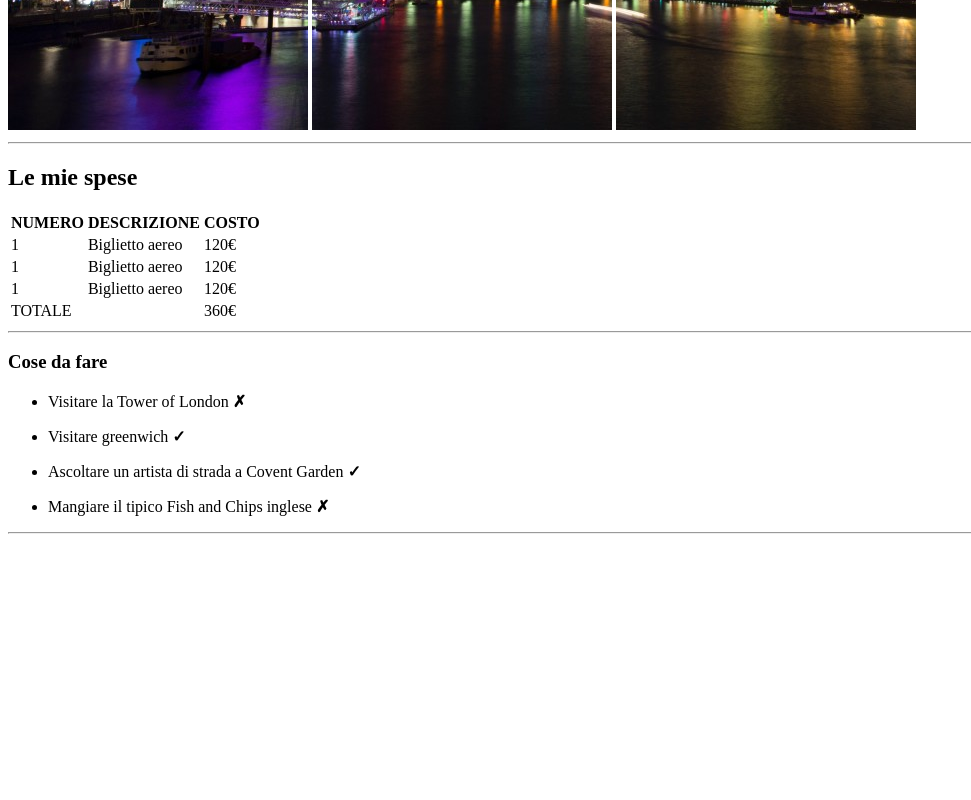
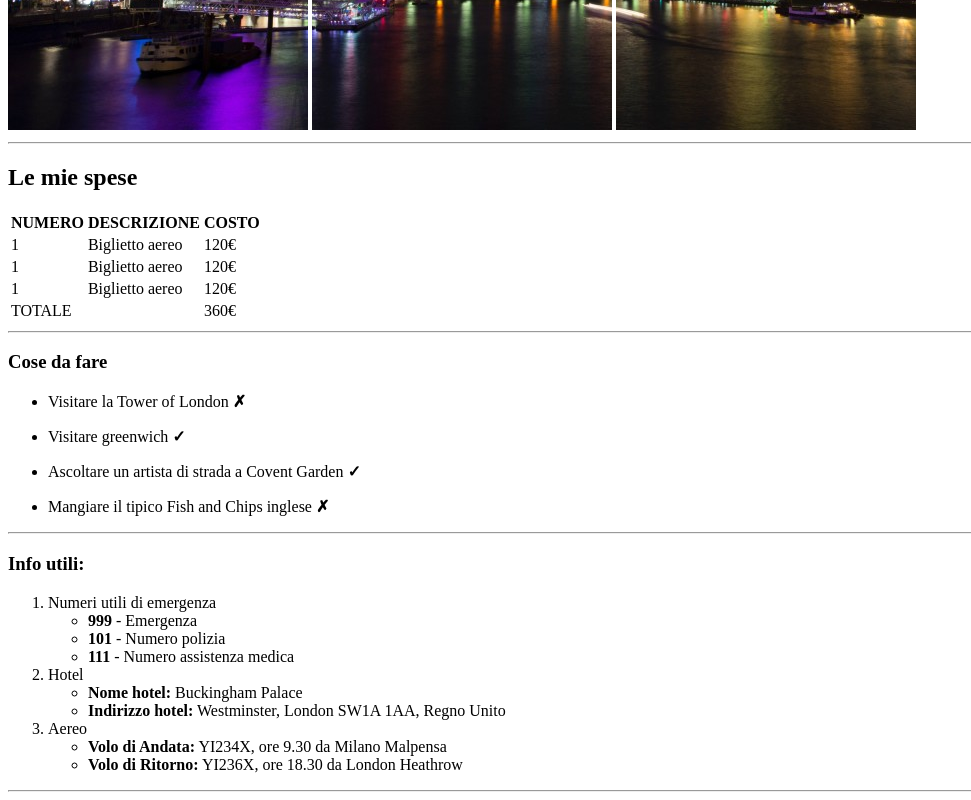
Before and after one commit to emilianogastaldo/viaggio-londra-team1, a plain HTML site: page index.html in a window 1280 px wide. Shown: the part 550-1350 px from the top of the page, without its empty margins (0-971 px from the left). Before the commit the page ends 1092 px from the top, so only its background shows below. Drawn offline with Linux system fonts and the light colour scheme.

Commit message:
added list

```diff
--- a/index.html
+++ b/index.html
@@ -1,5 +1,6 @@
 <!DOCTYPE html>
 <html lang="en">
+
 <head>
     <meta charset="UTF-8" />
     <meta name="viewport" content="width=device-width, initial-scale=1.0" />
@@ -72,8 +73,38 @@
                     Mangiare il tipico Fish and Chips inglese <strong>&cross;</strong>
                 </li>
             </ul>
+            <hr>
         </section>
+        <section id="info">
+            <!--Lista d'informazioni utili-->
+            <h3>Info utili:</h3>
+            <ol>
+                <li>
+                    Numeri utili di emergenza
+                    <ul>
+                        <li><b>999</b> - Emergenza</li>
+                        <li><b>101</b> - Numero polizia</li>
+                        <li><b>111</b> - Numero assistenza medica</li>
+                    </ul>
+                </li>
+                <li>
+                    Hotel
+                    <ul>
+                        <li><b>Nome hotel:</b> Buckingham Palace</li>
+                        <li><b>Indirizzo hotel:</b> Westminster, London SW1A 1AA, Regno Unito</li>
+                    </ul>
+                </li>
+                <li>
+                    Aereo
+                    <ul>
+                        <li><b>Volo di Andata:</b> YI234X, ore 9.30 da Milano Malpensa</li>
+                        <li><b>Volo di Ritorno:</b> YI236X, ore 18.30 da London Heathrow</li>
+                    </ul>
+                </li>
+            </ol>
             <hr>
+        </section>
     </main>
 </body>
+
 </html>
```
Lines whose indentation alone changed are shown as unchanged.
